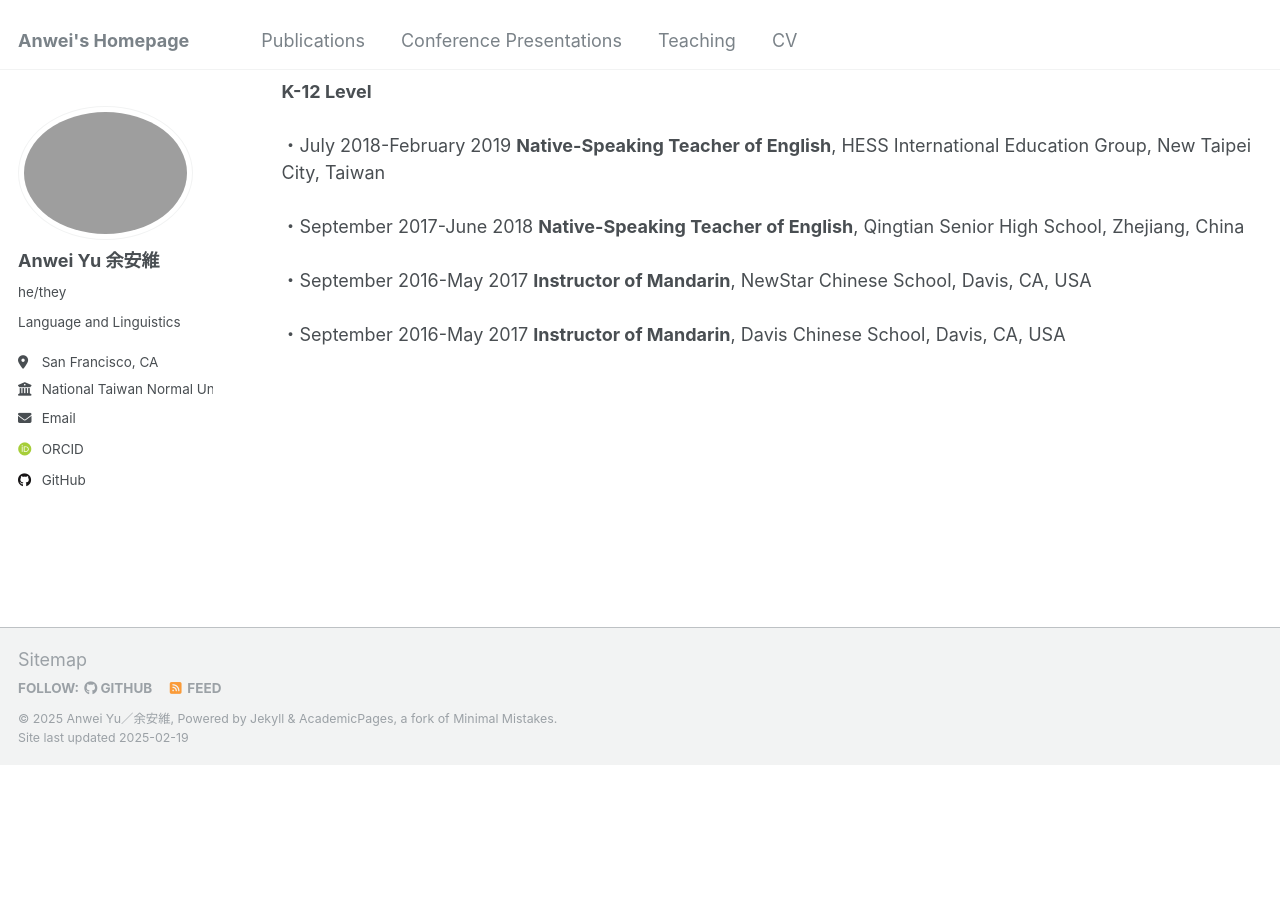
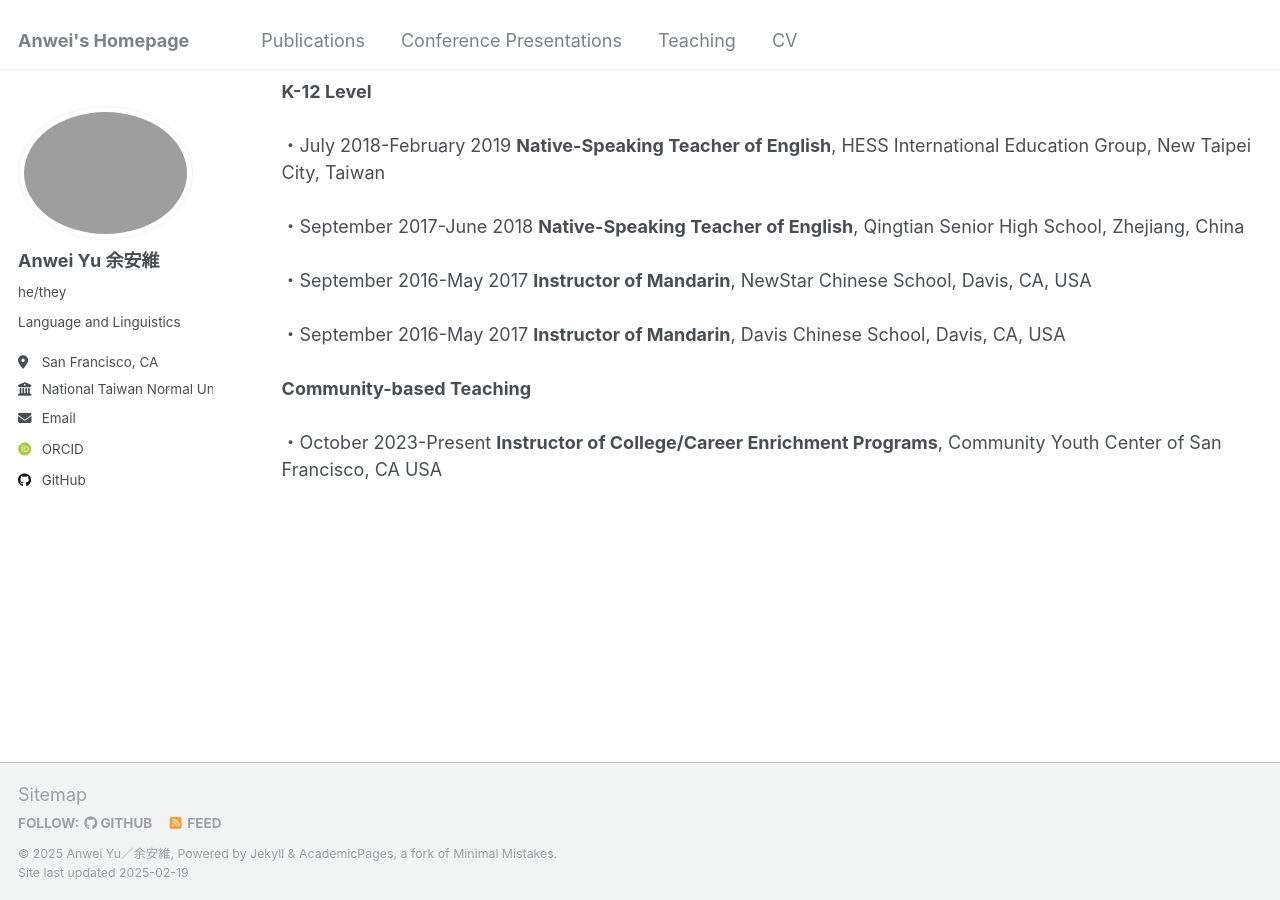
Before and after one commit to anweiyu/anweiyu.github.io, a Jekyll site: the page built from _pages/teaching.html, in a window 1280 px wide and 900 px high, scrolled down 1420 px. Built offline with Jekyll 4.4.1, drawn with Linux system fonts in a browser that asks for light colours; some web fonts are replaced; before the commit the page ends 2185 px from its top, so only the background shows below that; some of the changed text lies outside the part shown.

Commit message:
Update teaching.html

```diff
--- a/_pages/teaching.html
+++ b/_pages/teaching.html
@@ -6,7 +6,7 @@ author_profile: true
 ---
 
 <strong>Teaching Assistantships</strong><br><br>
-・Fall 2022/Spring 2023 <strong>0HUG248 Masterpieces of Chinese Literature: Classical and Modern</strong>, Center for General Education, National Taiwan Normal University<br><br>
+・Fall 2022-Spring 2023 <strong>0HUG248 Masterpieces of Chinese Literature: Classical and Modern</strong>, Center for General Education, National Taiwan Normal University<br><br>
 ・Fall 2021 <strong>CLU0105 Chinese Linguistics</strong>, Dept. of Chinese as a Second Language, National Taiwan Normal University<br><br>
 <strong>Teaching Internships</strong><br><br>
 ・Fall 2021 <strong>Overseas Professional Mandarin Teaching Project in Nicaragua (Remote)</strong>, Taiwan International Cooperation and Development Fund (ICDF)<br><br>
@@ -28,3 +28,5 @@ author_profile: true
 ・September 2017-June 2018 <strong>Native-Speaking Teacher of English</strong>, Qingtian Senior High School, Zhejiang, China<br><br>
 ・September 2016-May 2017 <strong>Instructor of Mandarin</strong>, NewStar Chinese School, Davis, CA, USA<br><br>
 ・September 2016-May 2017 <strong>Instructor of Mandarin</strong>, Davis Chinese School, Davis, CA, USA<br><br>
+<strong>Community-based Teaching</strong><br><br>
+・October 2023-Present <strong>Instructor of College/Career Enrichment Programs</strong>, Community Youth Center of San Francisco, CA USA<br><br>
```
